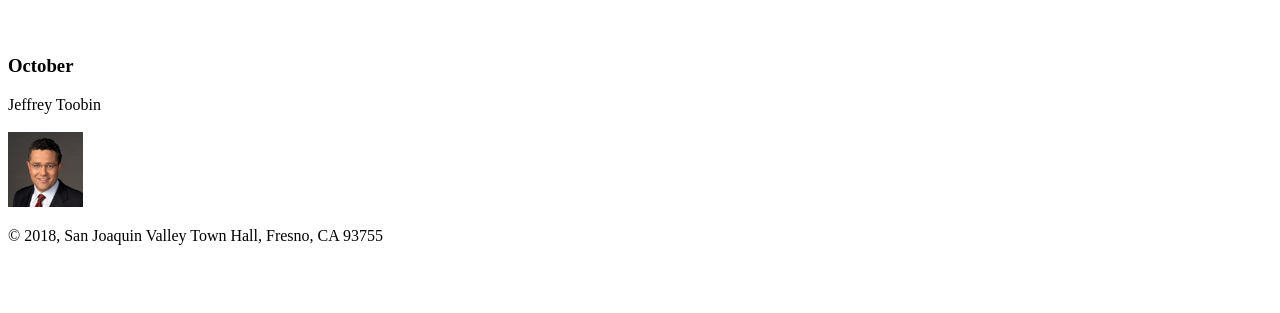
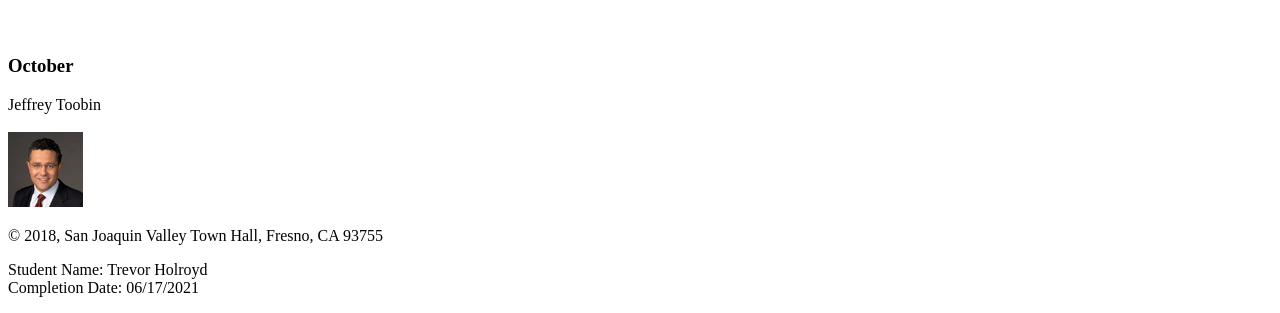
Before and after one commit to tjh39/A08, a plain HTML site: page index.html in a window 1280 px wide. Shown: the part 504-817 px from the top of the page. Drawn offline with Linux system fonts and the light colour scheme.

Commit message:
Update index.html

```diff
--- a/index.html
+++ b/index.html
@@ -34,6 +34,8 @@
 	</main>
 	<footer>
 	<p>&#169; 2018, San Joaquin Valley Town Hall, Fresno, CA 93755</p>
+	<p> Student Name: Trevor Holroyd <br>
+	    Completion Date: 06/17/2021</p>
 
 	</footer>
 </body>
```
